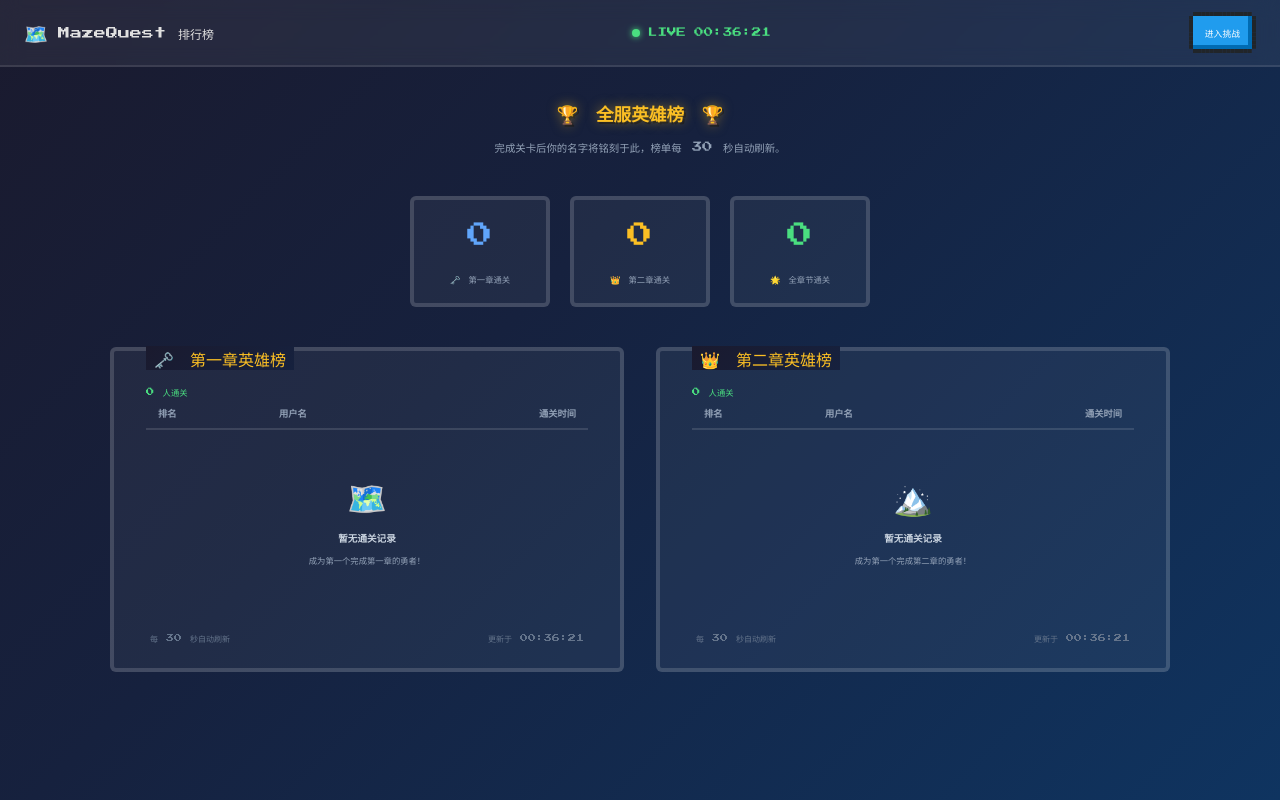
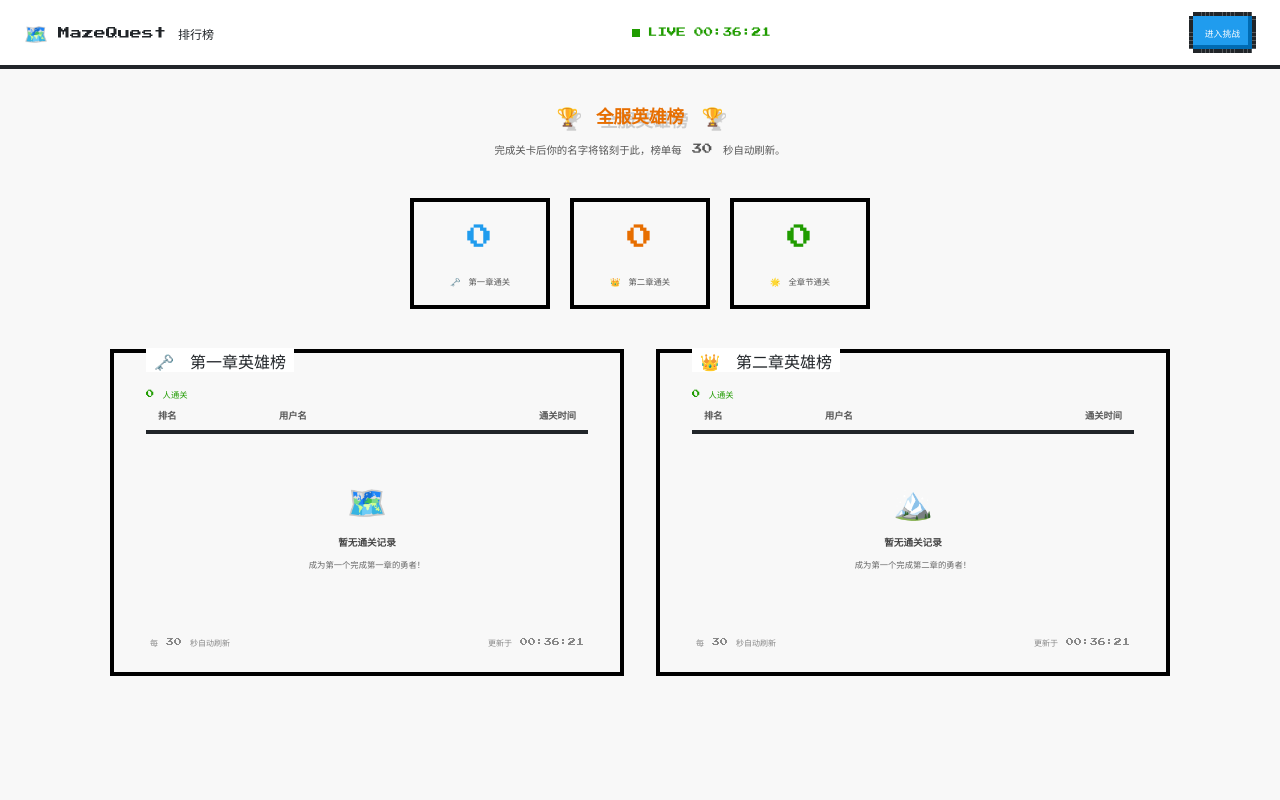
Before and after one commit to Yumeae/shiro-pwnkit-challenge-with-rank, a Flask app: page / in a window 1280 px wide. Run offline with Flask 2, Linux system fonts and the light colour scheme; data that the repository does not hold is empty.

Commit message:
revert dark theme to light theme, keep CDN mirror URLs
Agent-Logs-Url: https://github.com/Yumeae/shiro-pwnkit-challenge-with-rank/sessions/6e8186bd-3d70-4a97-a437-437a5658e974

Co-authored-by: Yumeae <176977377+Yumeae@users.noreply.github.com>

```diff
--- a/leaderboard/templates/index.html
+++ b/leaderboard/templates/index.html
@@ -12,19 +12,17 @@
         * { box-sizing: border-box; }
 
         body {
-            background: linear-gradient(135deg, #1a1a2e 0%, #16213e 40%, #0f3460 100%);
-            font-family: 'Press Start 2P', "PingFang SC", "Microsoft YaHei", sans-serif;
-            color: #e0e0e0;
+            background-color: #f8f8f8;
+            font-family: 'Press Start 2P', monospace;
+            color: #212529;
             min-height: 100vh;
             margin: 0;
         }
 
         /* ── Nav ── */
         nav {
-            background: rgba(255,255,255,0.06);
-            backdrop-filter: blur(10px);
-            -webkit-backdrop-filter: blur(10px);
-            border-bottom: 2px solid rgba(255,255,255,0.1);
+            background-color: #fff;
+            border-bottom: 4px solid #212529;
             padding: 12px 24px;
             display: flex;
             align-items: center;
@@ -38,7 +36,7 @@
             align-items: center;
             gap: 10px;
             text-decoration: none;
-            color: #e0e0e0;
+            color: #212529;
             font-size: 0.75rem;
             white-space: nowrap;
         }
@@ -49,15 +47,13 @@
             align-items: center;
             gap: 8px;
             font-size: 0.6rem;
-            color: #4ade80;
+            color: #209c00;
             white-space: nowrap;
         }
         .live-dot {
             display: inline-block;
             width: 8px; height: 8px;
-            border-radius: 50%;
-            background: #4ade80;
-            box-shadow: 0 0 6px #4ade80;
+            background: #209c00;
             animation: blink 1.2s step-start infinite;
         }
         @keyframes blink {
@@ -68,19 +64,6 @@
         .nav-btn {
             font-size: 0.55rem;
         }
-
-        /* ── NES container overrides ── */
-        .nes-container {
-            background: rgba(255,255,255,0.05);
-            border-color: rgba(255,255,255,0.15);
-            border-radius: 6px;
-            color: #e0e0e0;
-        }
-        .nes-container.with-title > .title {
-            background: linear-gradient(135deg, #1a1a2e, #16213e);
-            color: #fbbf24;
-        }
-        .nes-container.is-dark { background: rgba(0,0,0,0.2); }
 
         /* ── Page ── */
         .page {
@@ -96,13 +79,13 @@
         }
         .hero h1 {
             font-size: 1.1rem;
-            color: #fbbf24;
+            color: #e76e00;
             margin-bottom: 12px;
-            text-shadow: 0 0 12px rgba(251,191,36,0.5), 2px 2px 0 rgba(0,0,0,0.4);
+            text-shadow: 4px 4px #ccc;
         }
         .hero p {
             font-size: 0.65rem;
-            color: #94a3b8;
+            color: #555;
             line-height: 1.8;
         }
 
@@ -118,11 +101,6 @@
             text-align: center;
             min-width: 140px;
             padding: 16px;
-            transition: transform 0.2s, box-shadow 0.2s;
-        }
-        .stat-box:hover {
-            transform: translateY(-2px);
-            box-shadow: 0 4px 20px rgba(0,0,0,0.3);
         }
         .stat-box .val {
             font-size: 1.6rem;
@@ -131,11 +109,11 @@
         }
         .stat-box .lbl {
             font-size: 0.52rem;
-            color: #94a3b8;
+            color: #555;
         }
-        .val-blue   { color: #60a5fa; }
-        .val-gold   { color: #fbbf24; }
-        .val-green  { color: #4ade80; }
+        .val-blue   { color: #209cee; }
+        .val-gold   { color: #e76e00; }
+        .val-green  { color: #209c00; }
 
         /* ── Boards ── */
         .boards {
@@ -153,7 +131,7 @@
         }
         .board-count {
             font-size: 0.52rem;
-            color: #4ade80;
+            color: #209c00;
             margin-left: auto;
         }
 
@@ -169,28 +147,28 @@
         .board-table thead th {
             padding: 8px 12px;
             text-align: left;
-            color: #94a3b8;
-            border-bottom: 2px solid rgba(255,255,255,0.12);
+            color: #555;
+            border-bottom: 4px solid #212529;
             white-space: nowrap;
         }
         .board-table thead th:last-child { text-align: right; }
         .board-table tbody td {
             padding: 8px 12px;
-            border-bottom: 1px solid rgba(255,255,255,0.06);
+            border-bottom: 2px solid #ddd;
             vertical-align: middle;
         }
         .board-table tbody td:last-child { text-align: right; }
         .board-table tbody tr:last-child td { border-bottom: none; }
-        .board-table tbody tr:hover { background: rgba(255,255,255,0.04); }
+        .board-table tbody tr:hover { background: rgba(0,0,0,0.04); }
 
         .medal { font-size: 0.9rem; }
-        .rank-n { color: #94a3b8; }
+        .rank-n { color: #666; }
 
-        .uname { color: #e0e0e0; }
+        .uname { color: #212529; }
 
         .td-time {
             font-family: monospace;
-            color: #94a3b8;
+            color: #555;
             font-size: 0.55rem;
         }
 
@@ -212,7 +190,7 @@
         .podium-medal { font-size: 1.2rem; }
         .podium-name {
             font-size: 0.5rem;
-            color: #e0e0e0;
+            color: #212529;
             max-width: 80px;
             overflow: hidden;
             text-overflow: ellipsis;
@@ -220,7 +198,7 @@
         }
         .podium-time {
             font-size: 0.42rem;
-            color: #94a3b8;
+            color: #555;
             font-family: monospace;
         }
 
@@ -228,10 +206,10 @@
         .empty {
             text-align: center;
             padding: 32px 20px;
-            color: #94a3b8;
+            color: #666;
         }
         .empty .empty-emoji { font-size: 2rem; display: block; margin-bottom: 12px; }
-        .empty h3 { font-size: 0.6rem; margin-bottom: 8px; color: #cbd5e1; }
+        .empty h3 { font-size: 0.6rem; margin-bottom: 8px; color: #444; }
         .empty p { font-size: 0.52rem; line-height: 1.8; }
 
         /* ── Board footer ── */
@@ -239,7 +217,7 @@
             display: flex;
             justify-content: space-between;
             font-size: 0.5rem;
-            color: #64748b;
+            color: #888;
             padding: 8px 4px 0;
         }
 
```
Also changed, not shown: challenge/src-reference/main/resources/templates/index.html (+23 -42 lines), challenge/src-reference/main/resources/templates/login.html (+11 -36 lines).
